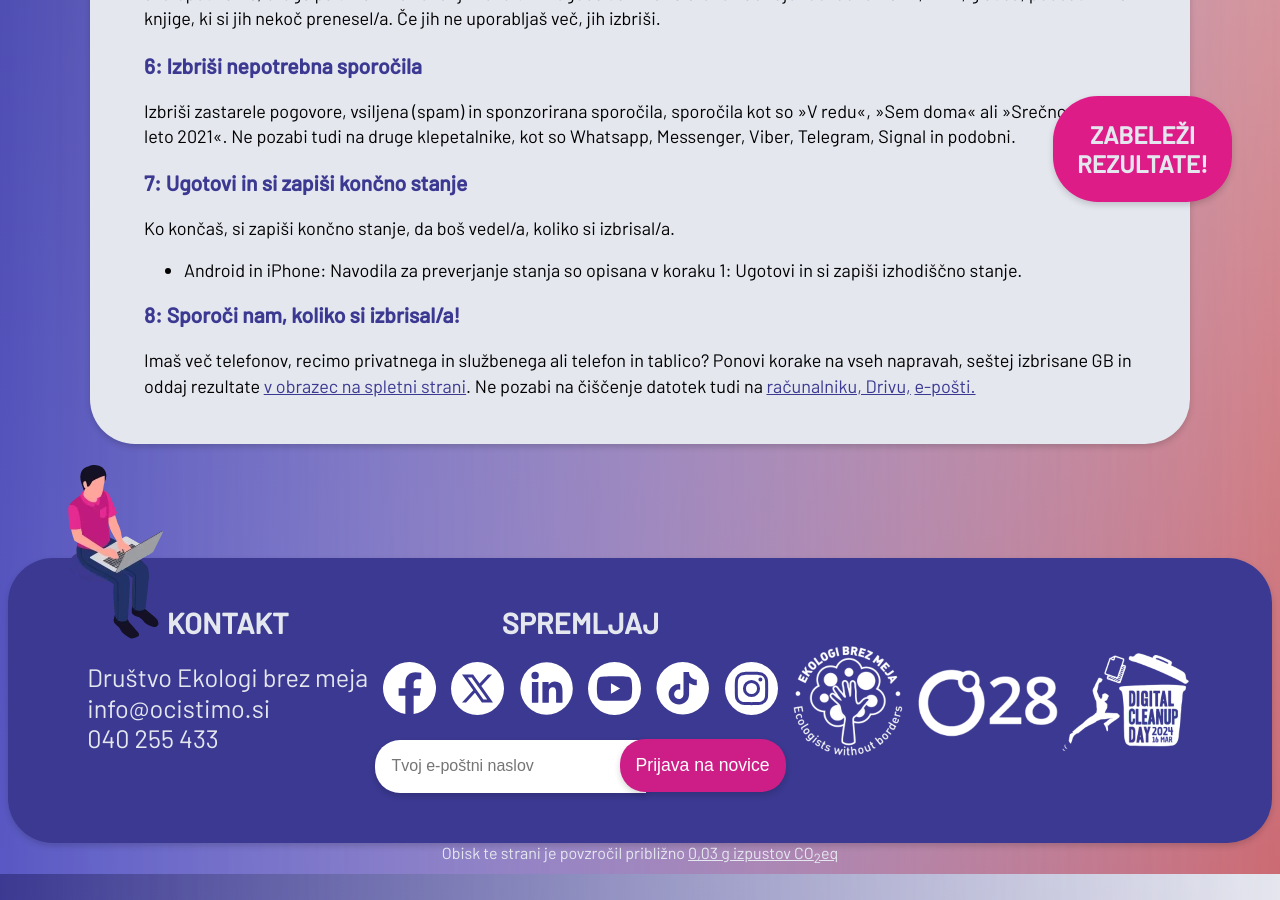
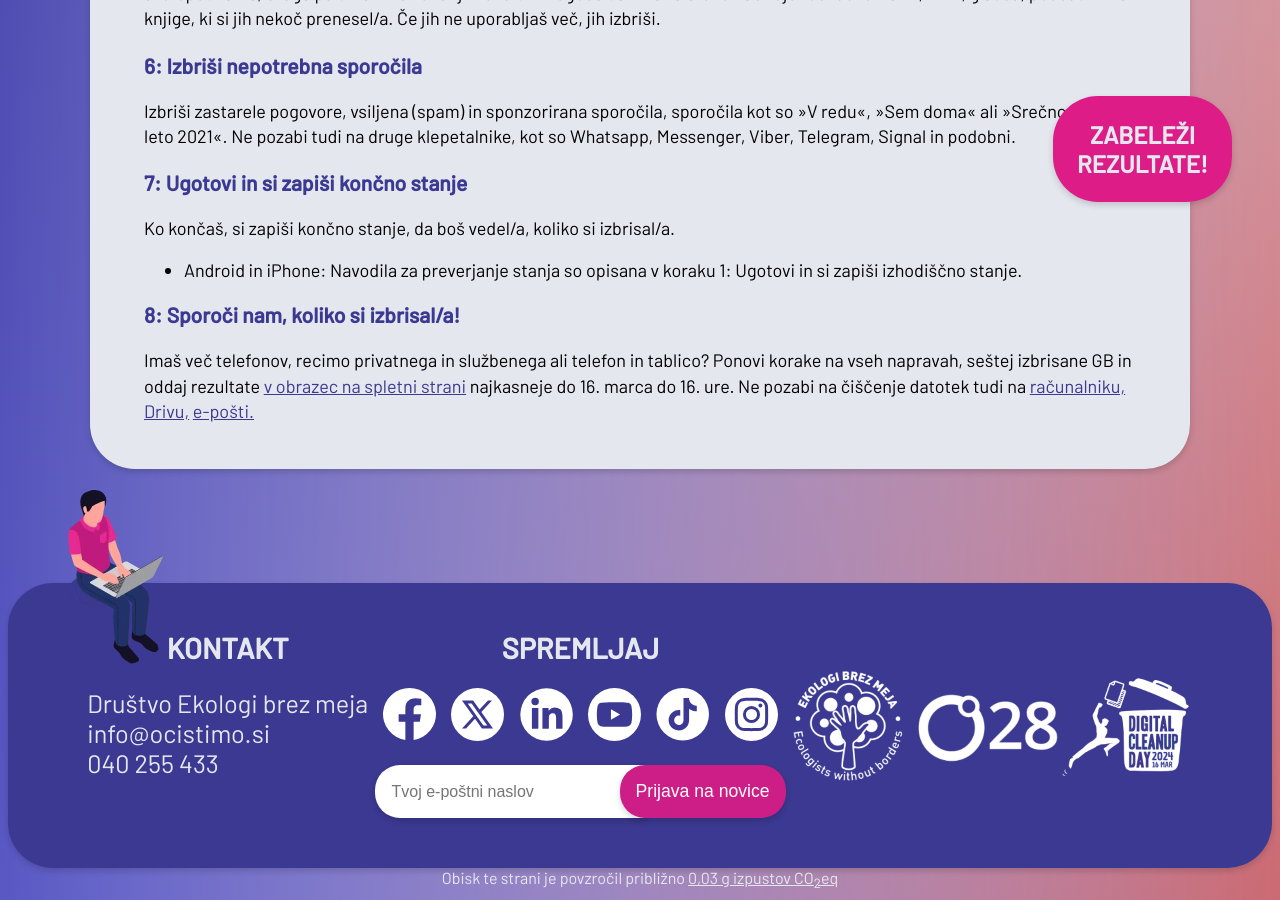
Before and after one commit to ewba/dcd-si, a Jekyll site: the page built from telefon.md, in a window 1280 px wide and 900 px high, scrolled down 1696 px. Built offline with Jekyll 4.4.1, drawn with Linux system fonts in a browser that asks for light colours.

Commit message:
Update telefon.md

```diff
--- a/telefon.md
+++ b/telefon.md
@@ -44,5 +44,4 @@ Ko končaš, si zapiši končno stanje, da boš vedel/a, koliko si izbrisal/a.
 - Android in iPhone: Navodila za preverjanje stanja so opisana v koraku 1: Ugotovi in si zapiši izhodiščno stanje.
 
 ### 8: Sporoči nam, koliko si izbrisal/a!
-Imaš več telefonov, recimo privatnega in službenega ali telefon in tablico? Ponovi korake na vseh napravah, seštej izbrisane GB in oddaj rezultate [v obrazec na spletni strani]({{ site.submitURL }}).
-Ne pozabi na čiščenje datotek tudi na <a href="datoteke.html" target="_blank" rel="noopener">računalniku, Drivu,</a> <a href="eposta.html" target="_blank" rel="noopener">e-pošti.</a>
+Imaš več telefonov, recimo privatnega in službenega ali telefon in tablico? Ponovi korake na vseh napravah, seštej izbrisane GB in oddaj rezultate [v obrazec na spletni strani]({{ site.submitURL }}) najkasneje do 16. marca do 16. ure. Ne pozabi na čiščenje datotek tudi na <a href="datoteke.html" target="_blank" rel="noopener">računalniku, Drivu,</a> <a href="eposta.html" target="_blank" rel="noopener">e-pošti.</a>
```
